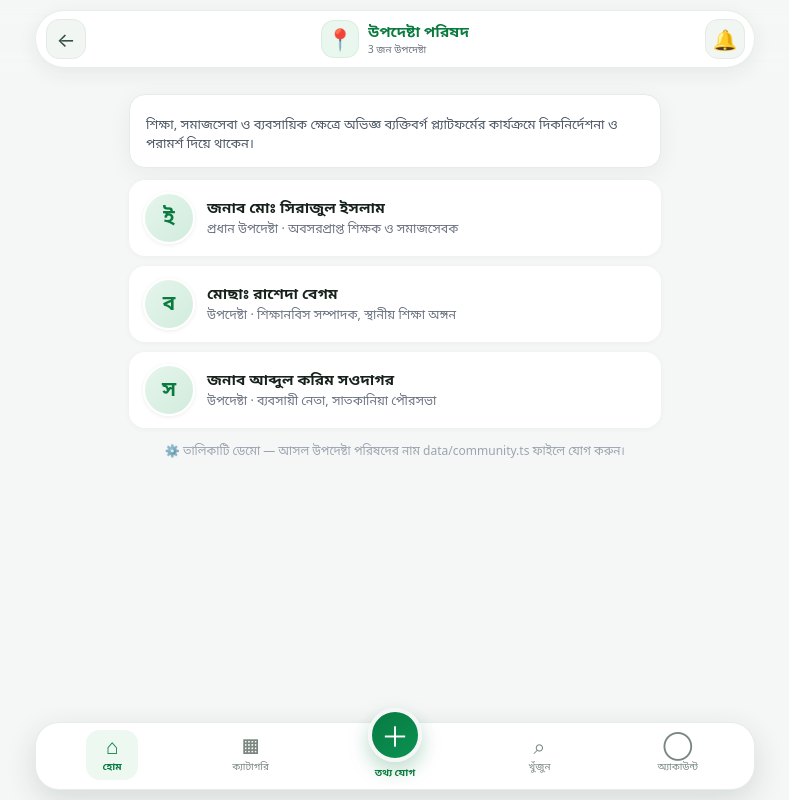
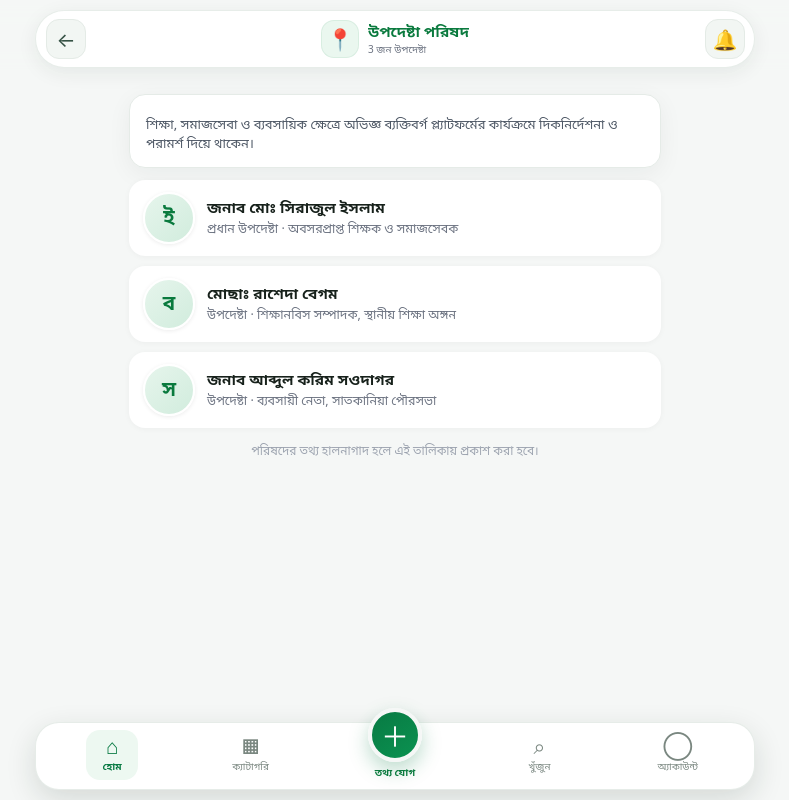
Before and after one commit to abbasali01843/bangladesh-local-directory, a Next.js app: page /advisory in a window 1280 px wide. Shown: the whole page, without its empty margins (245-1034 px from the left). Built offline with nearby package versions, Linux system fonts and the light colour scheme; no server answers.

Commit message:
ui: finish route consistency audit

```diff
--- a/app/advisory/page.tsx
+++ b/app/advisory/page.tsx
@@ -30,7 +30,7 @@ export default function AdvisoryPage() {
         </div>
 
         <p className="ps-muted-note">
-          ⚙️ তালিকাটি ডেমো — আসল উপদেষ্টা পরিষদের নাম data/community.ts ফাইলে যোগ করুন।
+          পরিষদের তথ্য হালনাগাদ হলে এই তালিকায় প্রকাশ করা হবে।
         </p>
       </div>
 
```
